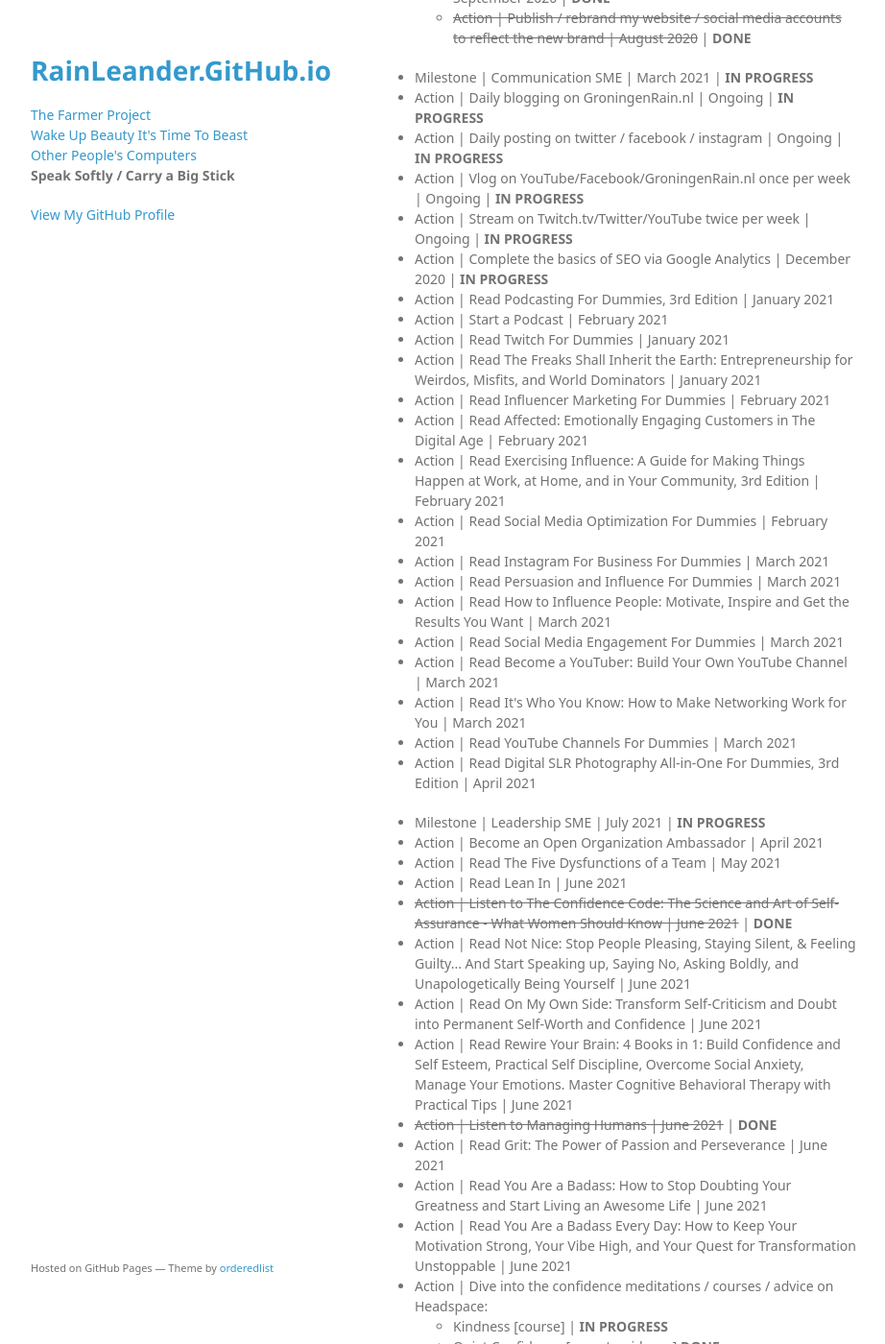
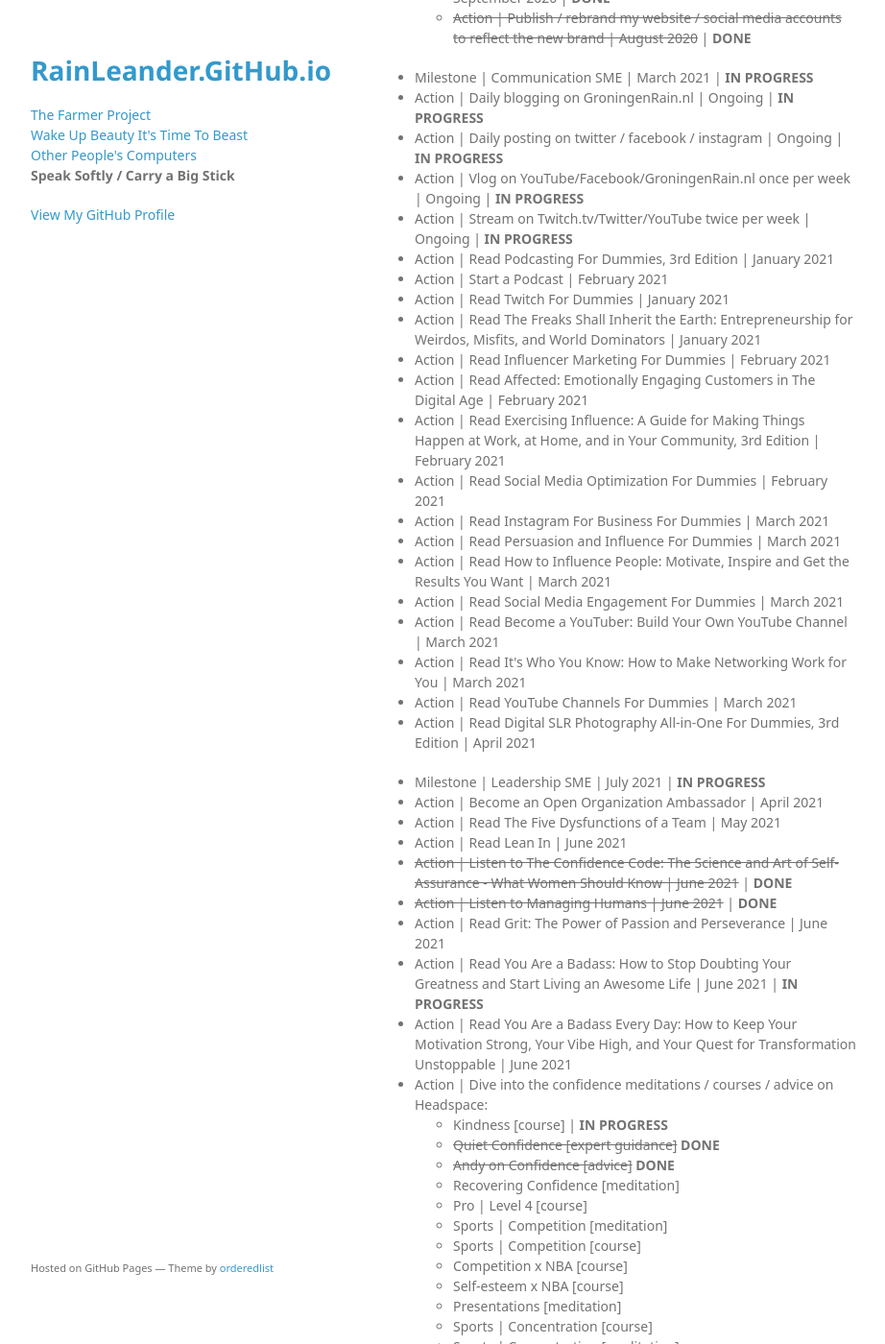
Before and after one commit to rainleander/rainleander.github.io, a Jekyll site: the page speak-softly.html, which Jekyll copies as it is, in a window 1280 px wide and 1400 px high, scrolled down 1115 px. Shown: the whole window at 96% size, without its empty margins (178-1100 px from the left). Built offline with Jekyll 4.4.1, drawn with Linux system fonts in a browser that asks for light colours; some web fonts are replaced.

Commit message:
Update speak-softly.html

```diff
--- a/speak-softly.html
+++ b/speak-softly.html
@@ -68,7 +68,6 @@
         <li>Action | Daily posting on twitter / facebook / instagram | Ongoing | <b>IN PROGRESS</b></li>
         <li>Action | Vlog on YouTube/Facebook/GroningenRain.nl once per week | Ongoing | <b>IN PROGRESS</b></li>
         <li>Action | Stream on Twitch.tv/Twitter/YouTube twice per week | Ongoing | <b>IN PROGRESS</b></li>
-        <li>Action | Complete the basics of SEO via Google Analytics | December 2020 | <b>IN PROGRESS</b></li>
         <li>Action | Read Podcasting For Dummies, 3rd Edition | January 2021</li>
         <li>Action | Start a Podcast | February 2021</li>
         <li>Action | Read Twitch For Dummies | January 2021</li>
@@ -91,12 +90,9 @@
         <li>Action | Read The Five Dysfunctions of a Team | May 2021</li>
         <li>Action | Read Lean In | June 2021</li>
         <li><del>Action | Listen to The Confidence Code: The Science and Art of Self-Assurance - What Women Should Know | June 2021</del> | <b>DONE</b></li>
-        <li>Action | Read Not Nice: Stop People Pleasing, Staying Silent, & Feeling Guilty... And Start Speaking up, Saying No, Asking Boldly, and Unapologetically Being Yourself | June 2021</li>
-        <li>Action | Read On My Own Side: Transform Self-Criticism and Doubt into Permanent Self-Worth and Confidence | June 2021</li>
-        <li>Action | Read Rewire Your Brain: 4 Books in 1: Build Confidence and Self Esteem, Practical Self Discipline, Overcome Social Anxiety, Manage Your Emotions. Master Cognitive Behavioral Therapy with Practical Tips | June 2021</li>
         <li><del>Action | Listen to Managing Humans | June 2021</del> | <b>DONE</b></li>
         <li>Action | Read Grit: The Power of Passion and Perseverance | June 2021</li>
-        <li>Action | Read You Are a Badass: How to Stop Doubting Your Greatness and Start Living an Awesome Life | June 2021</li>
+        <li>Action | Read You Are a Badass: How to Stop Doubting Your Greatness and Start Living an Awesome Life | June 2021 | <b>IN PROGRESS</b></li>
         <li>Action | Read You Are a Badass Every Day: How to Keep Your Motivation Strong, Your Vibe High, and Your Quest for Transformation Unstoppable | June 2021</li>
           <li>Action | Dive into the confidence meditations / courses / advice on Headspace:
             <ul><li>Kindness [course] | <b>IN PROGRESS</b></li>
```
